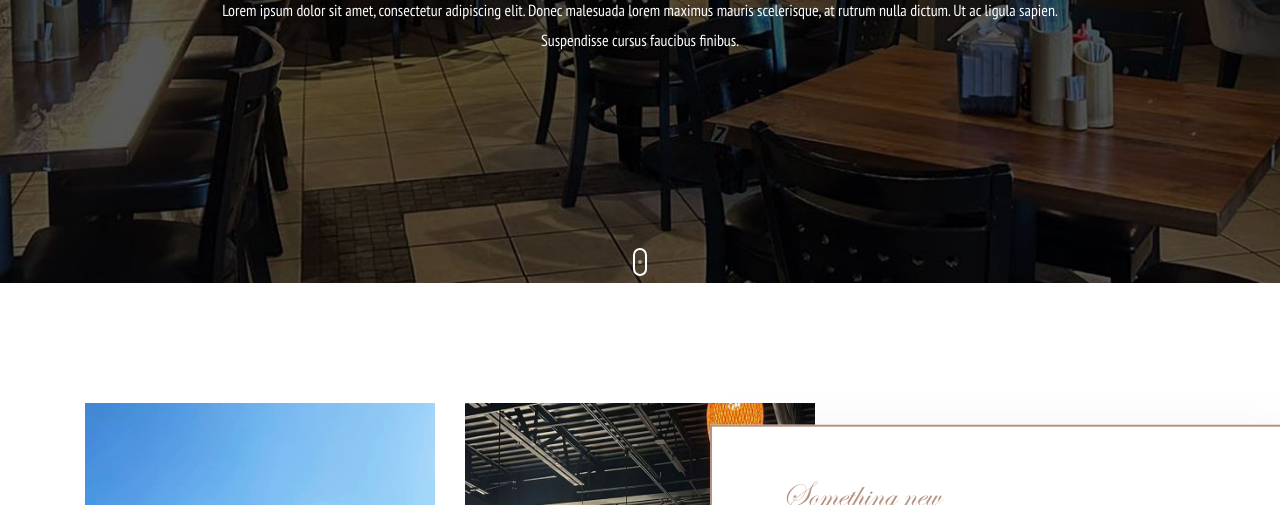
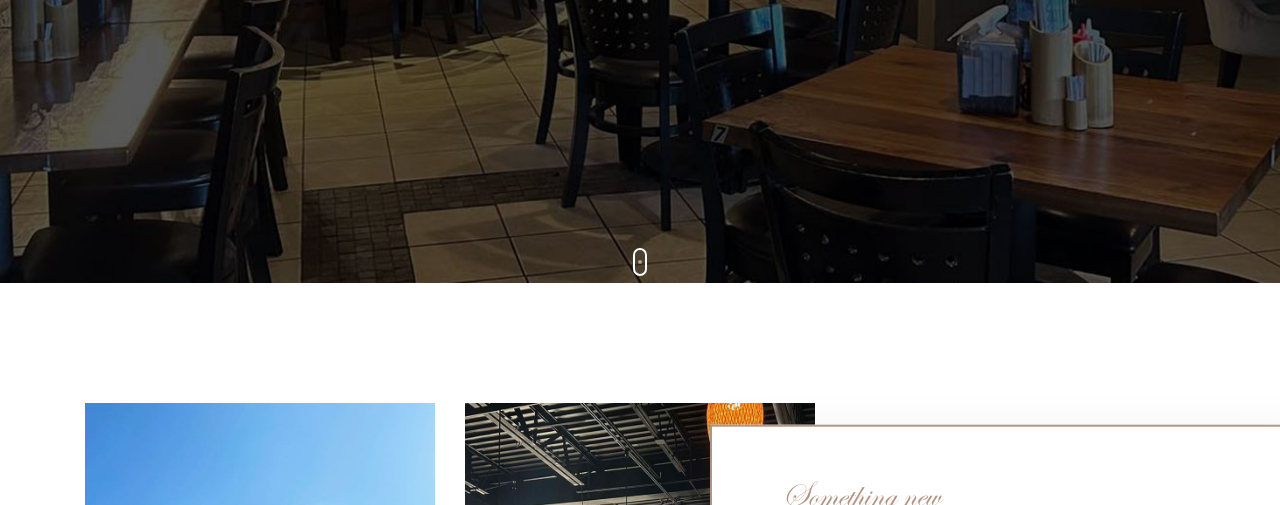
Before and after one commit to KhoaTran0456/88saigonphobanhmi, a plain HTML site: page index.html in a window 1280 px wide. Shown: the part 587-1092 px from the top of the page. Drawn offline with nearby package versions, Linux system fonts and the light colour scheme.

Commit message:
A20230509-3

```diff
--- a/index.html
+++ b/index.html
@@ -92,9 +92,9 @@
 						<div class="home_content text-center">
 							<div class="home_subtitle page_subtitle" style="font-family: emoji">88 SAIGON Pho & Banh Mi</div>
 							<div class="home_title"><h1>Top Restaurant in IL 60110</h1></div>
-							<div class="home_text ml-auto mr-auto">
+							<!-- <div class="home_text ml-auto mr-auto">
 								<p>Lorem ipsum dolor sit amet, consectetur adipiscing elit. Donec malesuada lorem maximus mauris scelerisque, at rutrum nulla dictum. Ut ac ligula sapien. Suspendisse cursus faucibus finibus.</p>
-							</div>
+							</div> -->
 						</div>
 					</div>
 				</div>
```
